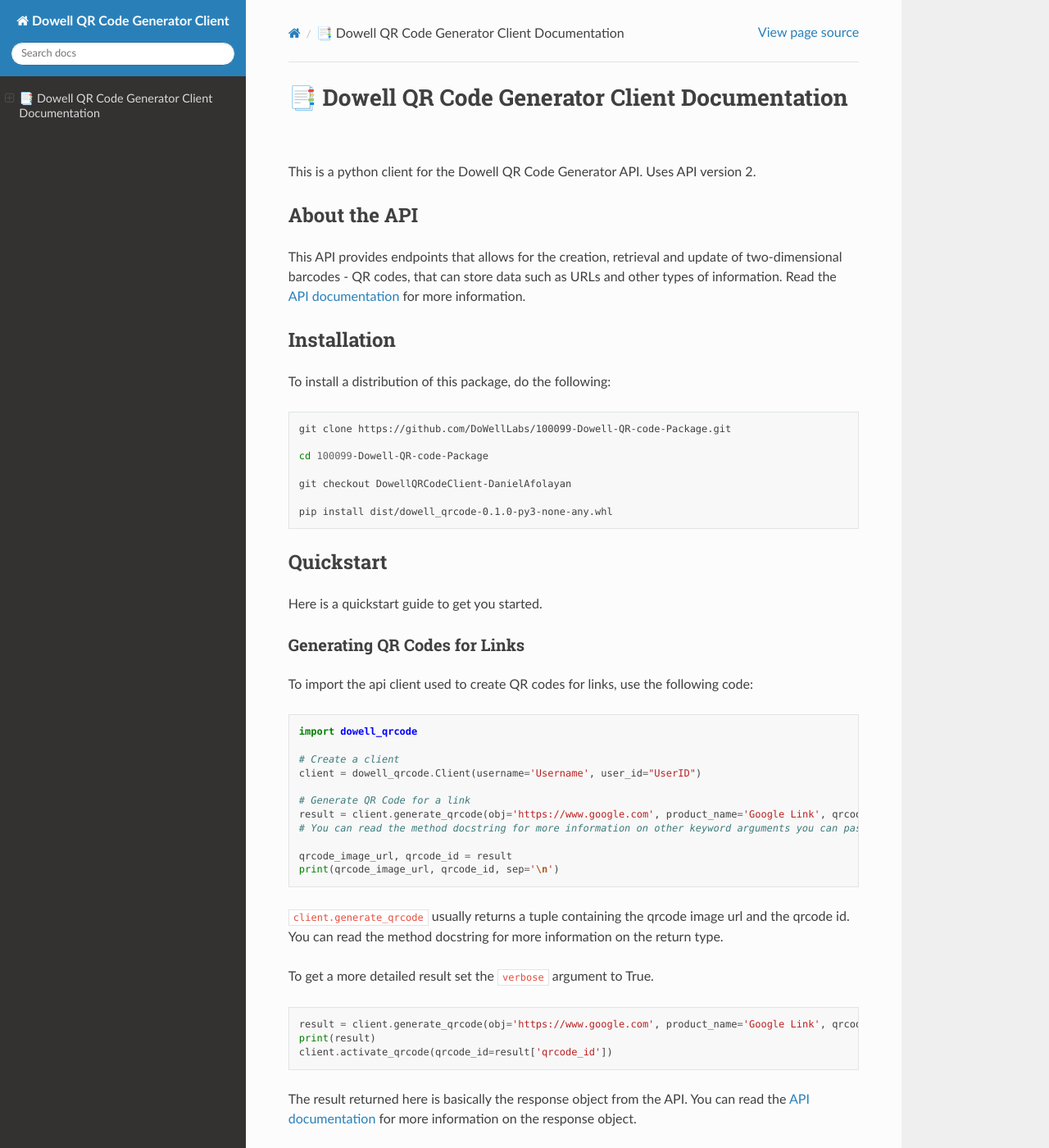
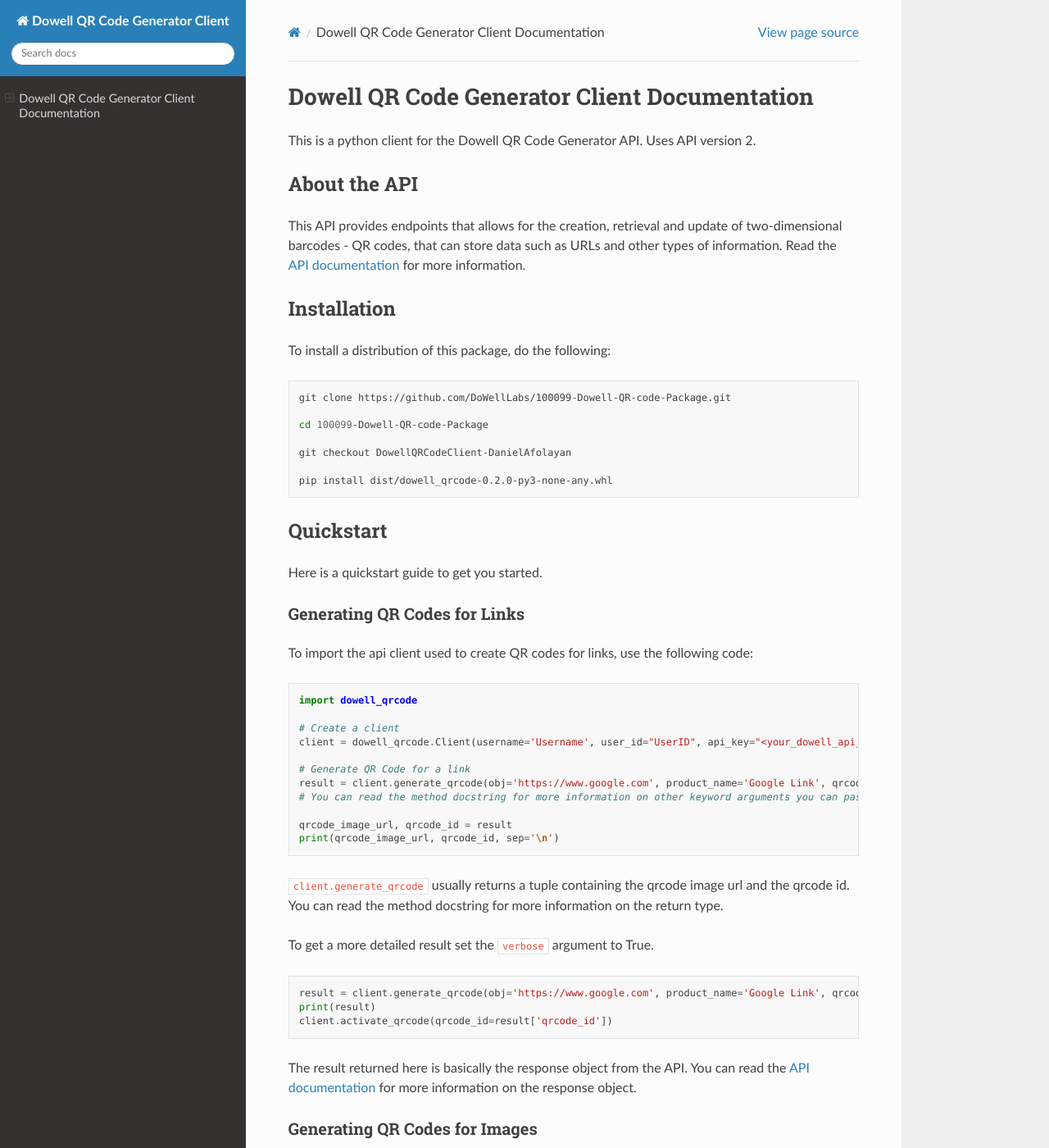
Before and after one commit to DoWellLabs/100099-Dowell-QR-code-Package, a Sphinx documentation site: the page built from docs/source/index.rst, in a window 1280 px wide and 1400 px high. Shown: the whole window at 82% size. Built offline with Sphinx 7.4.7 and the Read the Docs theme 2.0.0, drawn with Linux system fonts in a browser that asks for light colours; some of the changed text lies outside the part shown.

Commit message:
Updated clients to support the new updates to the api - Addition of API key.

```diff
--- a/docs/source/index.rst
+++ b/docs/source/index.rst
@@ -30,7 +22,7 @@
 
    git checkout DowellQRCodeClient-DanielAfolayan
 
-   pip install dist/dowell_qrcode-0.1.0-py3-none-any.whl
+   pip install dist/dowell_qrcode-0.2.0-py3-none-any.whl
 
 Quickstart
 ----------
@@ -47,7 +39,7 @@
    import dowell_qrcode
 
    # Create a client
-   client = dowell_qrcode.Client(username='Username', user_id="UserID")
+   client = dowell_qrcode.Client(username='Username', user_id="UserID", api_key="<your_dowell_api_key>")
 
    # Generate QR Code for a link
    result = client.generate_qrcode(obj='https://www.google.com', product_name='Google Link', qrcode_type='Link')
@@ -79,7 +71,7 @@
    import dowell_qrcode
 
    # Create a client
-   image_client = dowell_qrcode.ImageClient(username='Username', user_id="UserID")
+   image_client = dowell_qrcode.ImageClient(username='Username', user_id="UserID", api_key="<your_dowell_api_key>")
 
    # Generate QR Code for an image
 
@@ -108,7 +100,7 @@
 
    import dowell_qrcode
 
-   client = dowell_qrcode.Client(username='Username', user_id="UserID")
+   client = dowell_qrcode.Client(username='Username', user_id="UserID", api_key="<your_dowell_api_key>")
    qrcode_image_url = client.get_qrcode(qrcode_id='QrCodeID')
    print(qrcode_image_url)
 
@@ -164,7 +156,7 @@
 
    import dowell_qrcode
 
-   client = dowell_qrcode.Client(username='Username', user_id="UserID")
+   client = dowell_qrcode.Client(username='Username', user_id="UserID", api_key="<your_dowell_api_key>")
    qrcode_image_url = client.get_qrcode(qrcode_id='QrCodeID')
 
    # returns a FileHandler object
@@ -181,7 +173,7 @@
 .. code-block:: python
 
 
-   client = dowell_qrcode.Client(username='Username', user_id="UserID")
+   client = dowell_qrcode.Client(username='Username', user_id="UserID", api_key="<your_dowell_api_key>")
    client.deactivate_qrcode(qrcode_id='QrCodeID')
 
    assert client.get_qrcode(qrcode_id='QrCodeID', verbose=True)['is_active'] == False
@@ -194,7 +186,7 @@
 .. code-block:: python
 
 
-   client = dowell_qrcode.Client(username='Username', user_id="UserID")
+   client = dowell_qrcode.Client(username='Username', user_id="UserID", api_key="<your_dowell_api_key>")
    client.activate_qrcode(qrcode_id='QrCodeID')
 
    assert client.get_qrcode(qrcode_id='QrCodeID', verbose=True)['is_active'] == True
@@ -218,7 +210,7 @@
 The ``Client`` class is used to create a client object that can be used to interact with the API. Listed below are most of the objects attributes and methods:
 
 Instantiating the ``Client`` Class
-~~~~~~~~~~~~~~~~~~~~~~~~~~~~~~~~~~
+~~~~~~~~~~~~~~~~~~~~~~~~~~~~~~~~~~~~~~
 
 Creating an instance requires the ``username`` and ``user_id`` of the user.
 
@@ -227,7 +219,7 @@
    import dowell_qrcode
 
    # Create a client
-   client = dowell_qrcode.Client(username='Username', user_id="UserID")
+   client = dowell_qrcode.Client(username='Username', user_id="UserID", api_key="<your_dowell_api_key>")
 
 Attributes
 ~~~~~~~~~~
@@ -237,6 +229,7 @@
 
 * ``username``\ : The username of the user
 * ``user_id``\ : The user id of the user
+* ``api_key``\ : Your Dowell API key.
 * ``session_``\ : The session object used to make requests to the API at the moment
 * ``user_agent``\ : The user agent used in ``client.session_`` headers
 
@@ -400,7 +393,7 @@
 For more information on the ``Client`` class, see the `Client Class <#the-client-class>`_ section.
 
 Instatiating the ``ImageClient`` Class
-~~~~~~~~~~~~~~~~~~~~~~~~~~~~~~~~~~~~~~
+~~~~~~~~~~~~~~~~~~~~~~~~~~~~~~~~~~~~~~~~~~
 
 Instatiation works the same as the ``Client`` class.
 
@@ -409,7 +402,7 @@
    import dowell_qrcode
 
    # Instatiate the ImageClient
-   image_client = dowell_qrcode.ImageClient(username='Username', user_id='UserID')
+   image_client = dowell_qrcode.ImageClient(username='Username', user_id='UserID', api_key="<your_dowell_api_key>")
 
 Modified Methods
 ~~~~~~~~~~~~~~~~
--- a/dowell_qrcode/__init__.py
+++ b/dowell_qrcode/__init__.py
@@ -11,7 +11,7 @@
 from .image import Image
 
 api_version = 'v2'
-__version__ = "0.1.0"
+__version__ = "0.2.0"
 
 def get_api_status():
     """Get the status of Dowell QR Code Generator API"""
```
Also changed, not shown: other parts of docs/source/index.rst (+2 -18 lines), README.md (+7 -7 lines), 12 other files.
